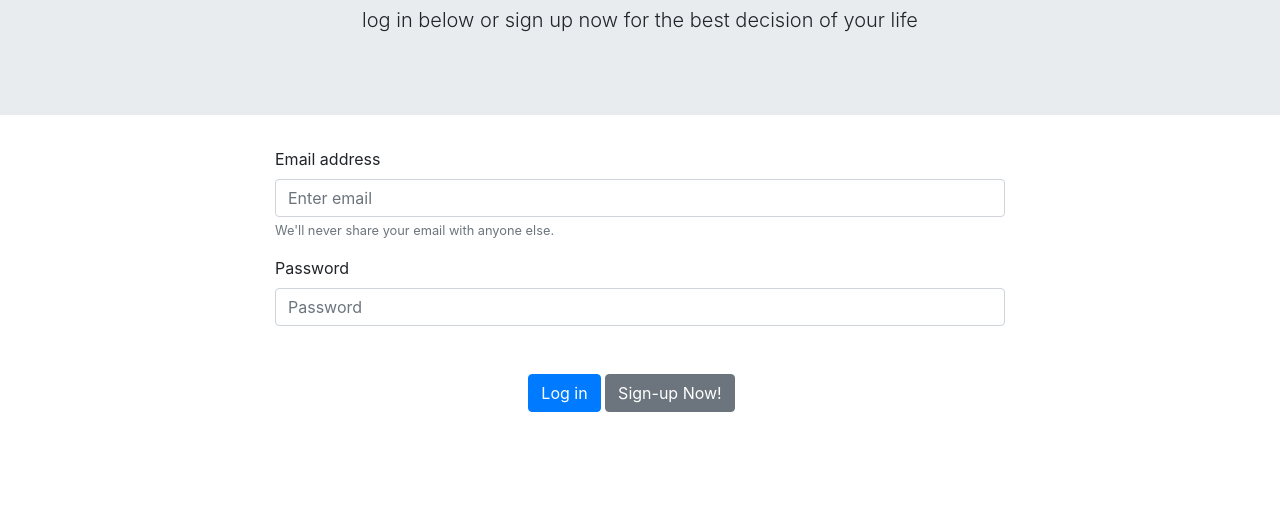
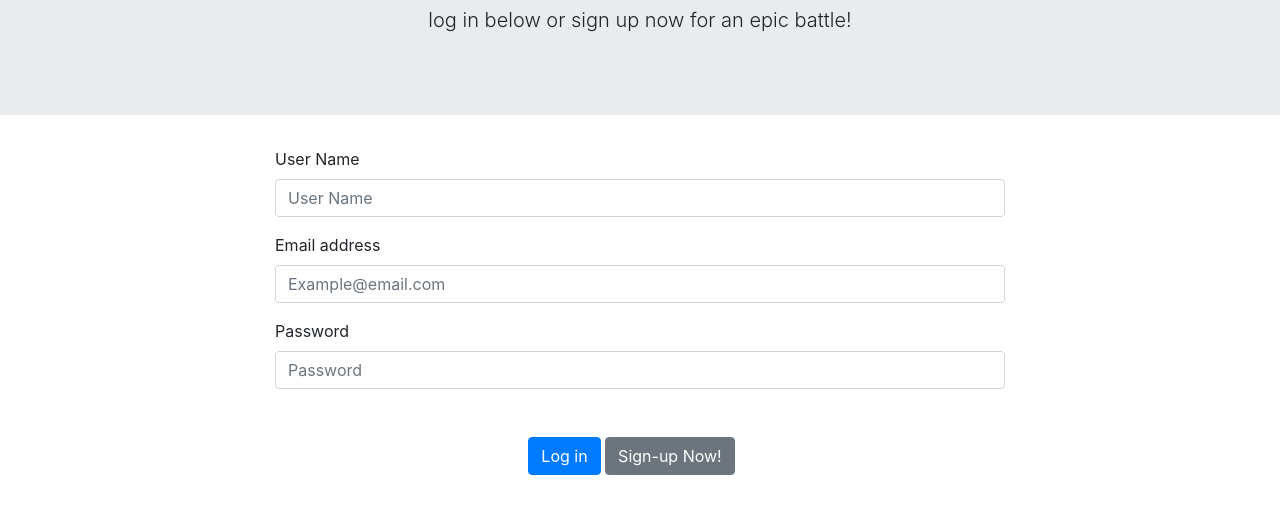
Before and after one commit to minerbob/ideal-octo-memory, a plain HTML site: page index.html in a window 1280 px wide. Shown: the part 134-648 px from the top of the page. Drawn offline with nearby package versions, Linux system fonts and the light colour scheme.

Commit message:
a few changes for touchups

```diff
--- a/index.html
+++ b/index.html
@@ -38,7 +38,7 @@
     <div class="jumbotron jumbotron-fluid">
         <div class="container">
             <h1 class="display-4 text-center">Project 1</h1>
-            <p class="lead text-center">log in below or sign up now for the best decision of your life</p>
+            <p class="lead text-center">log in below or sign up now for an epic battle!</p>
         </div>
     </div>
 
@@ -47,20 +47,19 @@
             <div class="offset-2 col-8">
                 <form>
                     <div class="form-group">
+                        <label for="userName">User Name</label>
+                        <input type="userName" class="form-control" id="exampleUserName1"
+                            aria-describedby="userNameHelp" placeholder="User Name">
+                    </div>
+                    <div class="form-group">
                         <label for="exampleInputEmail1">Email address</label>
                         <input type="email" class="form-control" id="exampleInputEmail1" aria-describedby="emailHelp"
-                            placeholder="Enter email">
-                        <small id="emailHelp" class="form-text text-muted">We'll never share your email with anyone
-                            else.</small>
+                            placeholder="Example@email.com">
                     </div>
                     <div class="form-group mb-5">
                         <label for="exampleInputPassword1">Password</label>
                         <input type="password" class="form-control" id="exampleInputPassword1" placeholder="Password">
                     </div>
-                    <!-- <div class="form-group form-check">
-                        <input type="checkbox" class="form-check-input" id="exampleCheck1">
-                        <label class="form-check-label" for="exampleCheck1">Check me out</label>
-                    </div> -->
                     <div class="row">
                         <div class="offset-4 col-8">
                             <button type="submit" class="btn btn-primary mx-auto">Log in</button>
```
Also changed, not shown: gameplay.html (+1 -1 lines).
